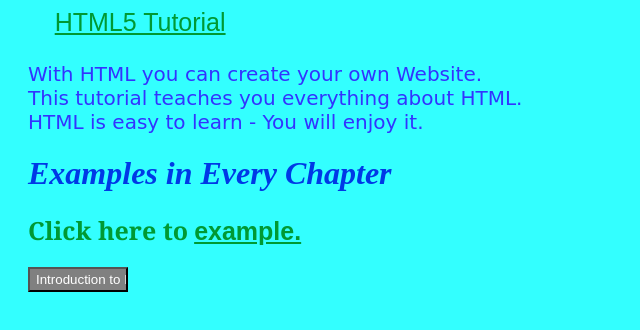
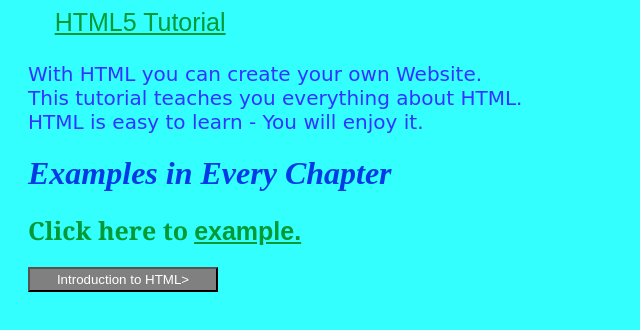
Before and after one commit to narcislazar/Learning-html5-language, a plain HTML site: page index.html in a window 1280 px wide. Shown: the whole page, without its empty margins (0-640 px from the left). Drawn offline with Linux system fonts and the light colour scheme.

Commit message:
Update style.css

```diff
--- a/style.css
+++ b/style.css
@@ -47,6 +47,6 @@ input{
     background-color:grey;
     margin-left:20px;
     cursor:pointer;
-    width:100px;
+    width:190px;
     height:25px;
 }
```
